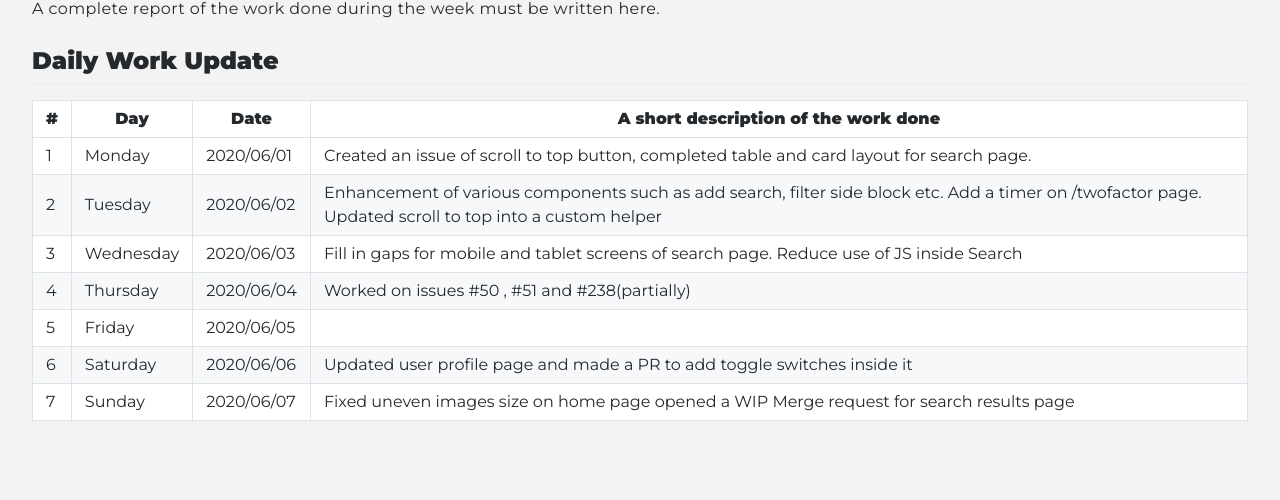
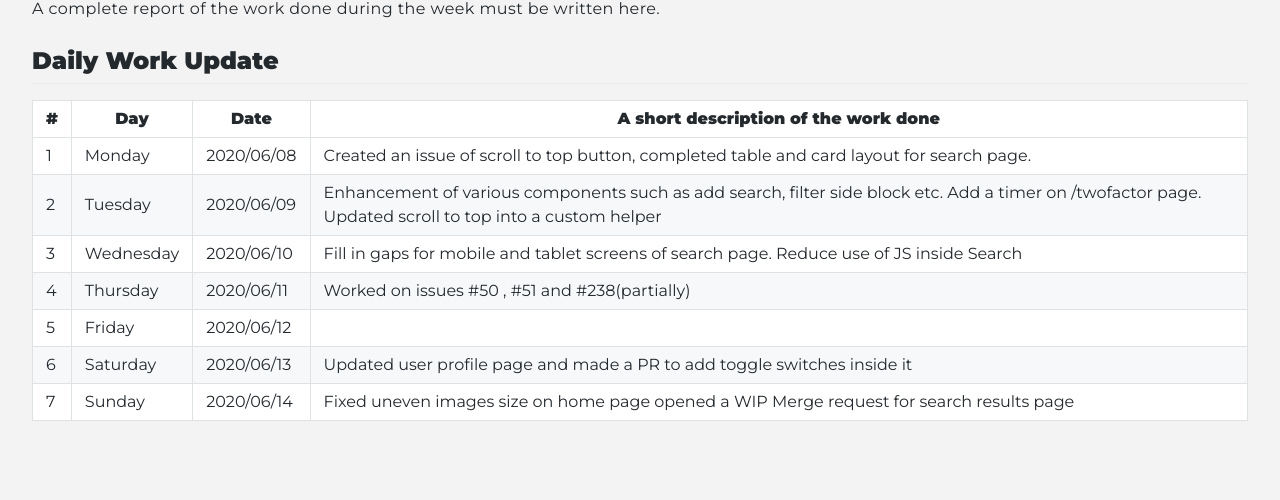
Before and after one commit to cdli-gh/blog, a Jekyll site: the page built from _blog/gsoc20/design_integration/posts/02_week2.md, in a window 1280 px wide. Shown: the part 669-1169 px from the top of the page. Built offline with Jekyll 4.4.1, drawn with Linux system fonts in a browser that asks for light colours; Markdown is read by kramdown in place of the engine named in the settings.

Commit message:
Update 02_week2.md

```diff
--- a/_blog/gsoc20/design_integration/posts/02_week2.md
+++ b/_blog/gsoc20/design_integration/posts/02_week2.md
@@ -21,10 +21,10 @@ A complete report of the work done during the week must be written here.
 
 |\#|Day|Date|A short description of the work done|
 |---	|---	|---	|---	|
-|1   	| Monday 	|   2020/06/01	| Created an issue of scroll to top button, completed table and card layout for search page. 	|
-|2   	| Tuesday  	|   2020/06/02	| Enhancement of various components such as add search, filter side block etc. Add a timer on /twofactor page. Updated scroll to top into a custom helper |
-|3   	| Wednesday  	|  2020/06/03 	| Fill in gaps for mobile and tablet screens of search page. Reduce use of JS inside Search	|
-|4   	| Thursday  	|   2020/06/04	| Worked on issues #50 , #51 and #238(partially)   	|
-|5   	| Friday  	|   2020/06/05	|   	|
-|6   	| Saturday  	|   2020/06/06	| Updated user profile page and made a PR to add toggle switches inside it   	|
-|7   	| Sunday  	|   2020/06/07	| Fixed uneven images size on home page opened a WIP Merge request for search results page 	|
+|1   	| Monday 	|   2020/06/08	| Created an issue of scroll to top button, completed table and card layout for search page. 	|
+|2   	| Tuesday  	|   2020/06/09	| Enhancement of various components such as add search, filter side block etc. Add a timer on /twofactor page. Updated scroll to top into a custom helper |
+|3   	| Wednesday  	|  2020/06/10 	| Fill in gaps for mobile and tablet screens of search page. Reduce use of JS inside Search	|
+|4   	| Thursday  	|   2020/06/11	| Worked on issues #50 , #51 and #238(partially)   	|
+|5   	| Friday  	|   2020/06/12	|   	|
+|6   	| Saturday  	|   2020/06/13	| Updated user profile page and made a PR to add toggle switches inside it   	|
+|7   	| Sunday  	|   2020/06/14	| Fixed uneven images size on home page opened a WIP Merge request for search results page 	|
```
